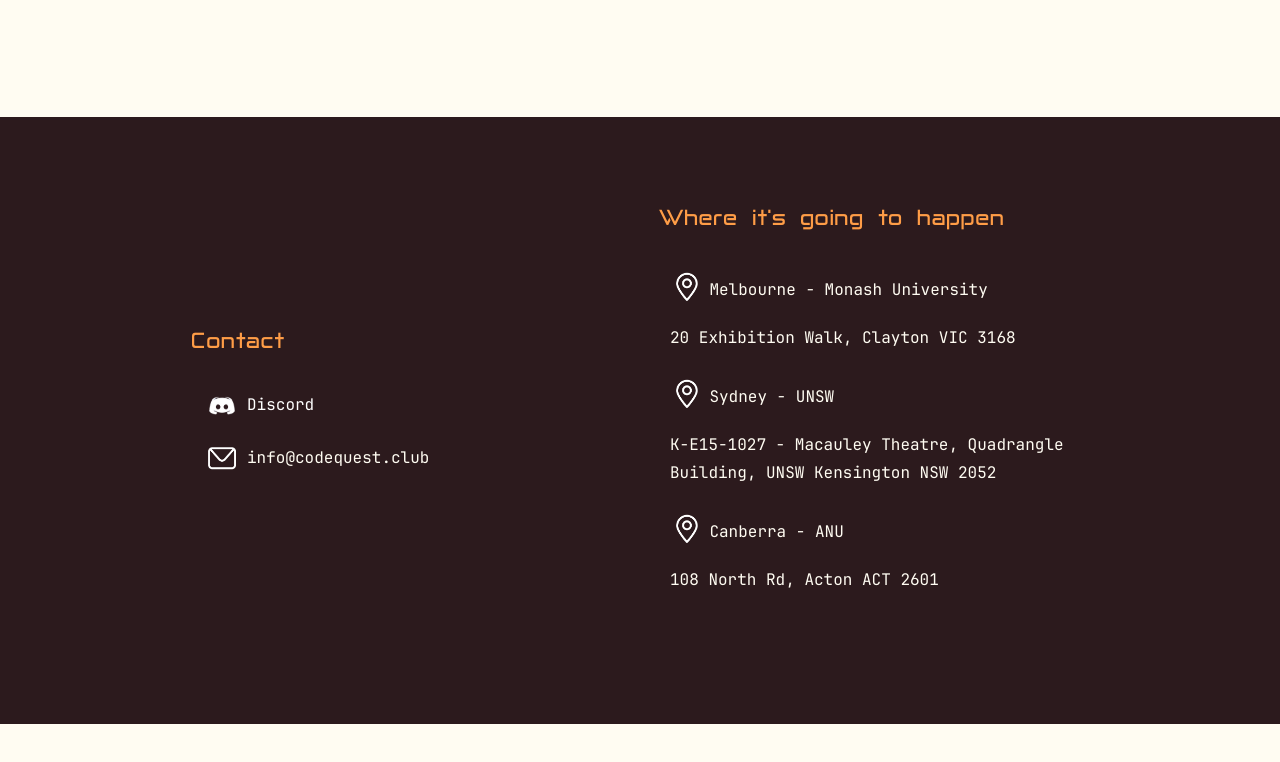
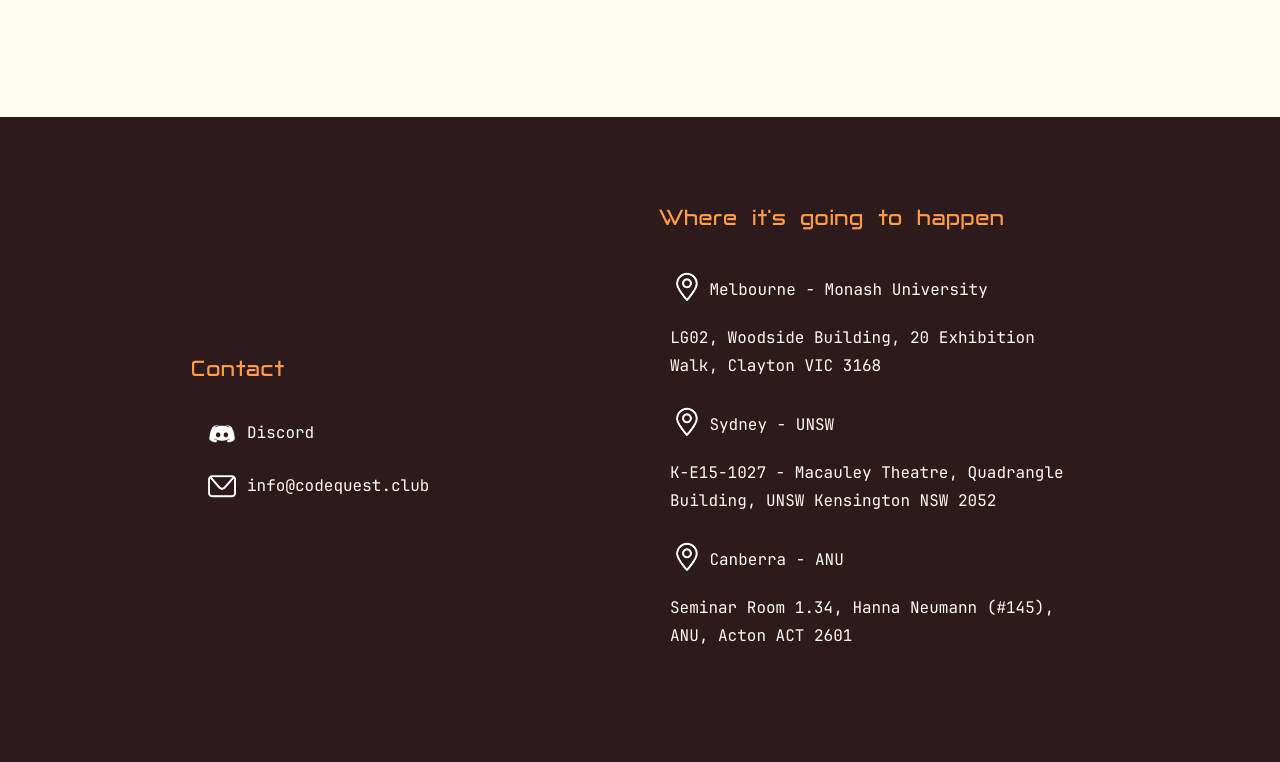
Before and after one commit to CALED-Team/cq23-landing-page, a website: page index.html in a window 1280 px wide. Shown: the part 6387-7149 px from the top of the page. Before the commit the page ends 7111 px from the top, so only its background shows below. Drawn offline with Linux system fonts and the light colour scheme.

Commit message:
Update ANU and Monash address

```diff
--- a/index.html
+++ b/index.html
@@ -570,7 +570,10 @@
                             alt="Location marker icon"
                         />Melbourne - Monash University</span
                     >
-                    <span>20 Exhibition Walk, Clayton VIC 3168</span>
+                    <span
+                        >LG02, Woodside Building, 20 Exhibition Walk,
+                        Clayton VIC 3168</span
+                    >
                     <span
                         ><img
                             class="icon"
@@ -589,7 +592,10 @@
                             alt="Location marker icon"
                         />Canberra - ANU</span
                     >
-                    <span>108 North Rd, Acton ACT 2601</span>
+                    <span
+                        >Seminar Room 1.34, Hanna Neumann (#145), ANU,
+                        Acton ACT 2601</span
+                    >
                 </div>
             </div>
         </footer>
```
